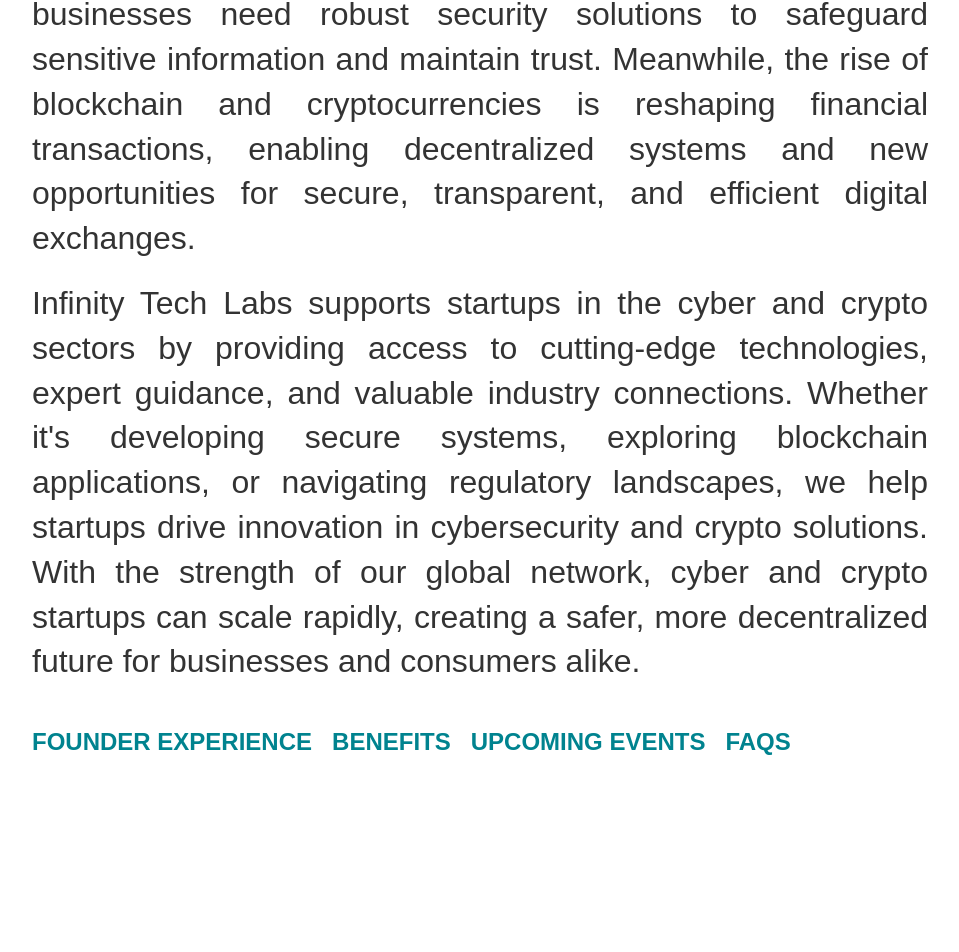
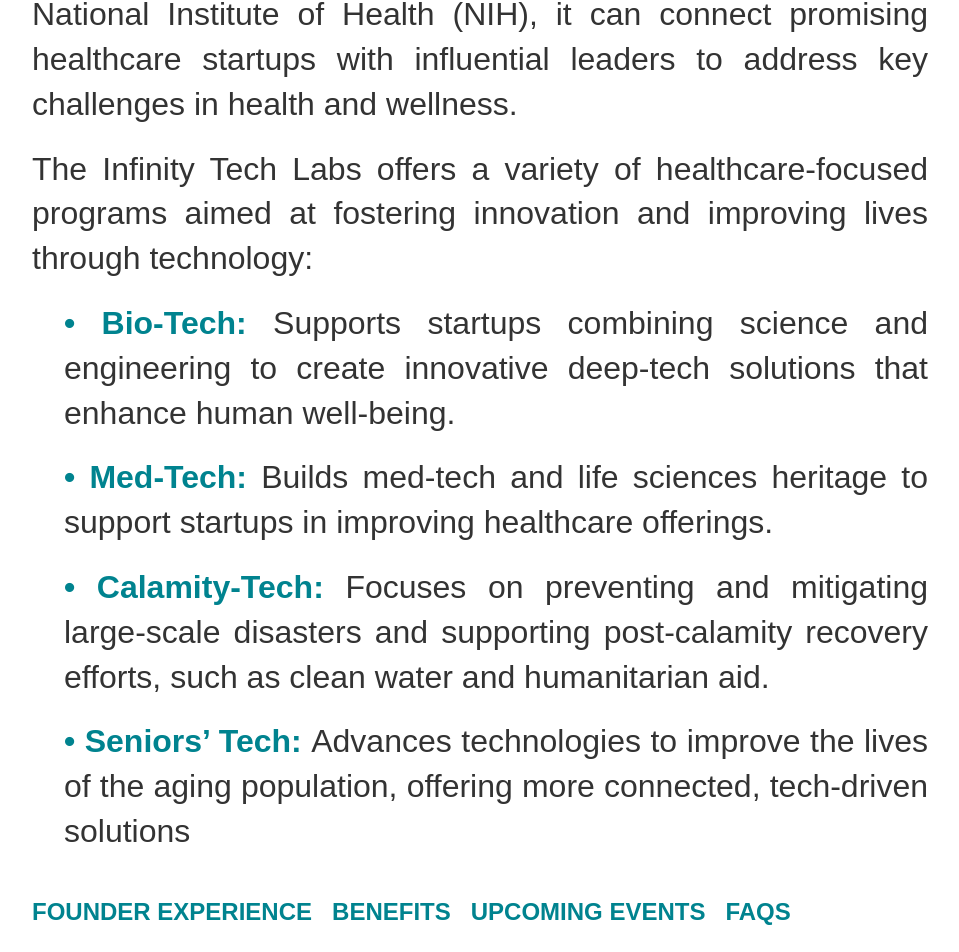
Before and after one commit to FaseehHayat21/Industry-tech-labs-4.0, a React (Vite) app: page /HealthCare in a window 1280 px wide. Shown: the part 467-1419 px from the top of the page, without its empty margins (160-1119 px from the left). Before the commit the page ends 1267 px from the top, so only its background shows below. Built offline with nearby package versions, Linux system fonts and the light colour scheme; a web font is replaced by a local one.

Commit message:
verticals Completed

```diff
--- a/src/component/Header/Header.jsx
+++ b/src/component/Header/Header.jsx
@@ -112,7 +112,7 @@
             {isDropdownOpen && (
               <ul className="dropdown-menu">
                 <li><Link to="/AiandBigData" className="dropdown-item"><a to="/AiandBigData" >Ai and Big Data</a></Link></li>
-                <li><Link to="/ArAndVr" className="dropdown-item"><a to="/ArAndVr" >Cyber Secuirty</a></Link></li>
+                <li><Link to="/CyberSecurity" className="dropdown-item"><a to="/CyberSecurity" >Cyber Secuirty</a></Link></li>
                 <li><Link to="/Robotics" className="dropdown-item"><a to="/Robotics" >Robotics & Autonmous Systems </a></Link></li>
                 <li><Link to="/ThreeDPrinting" className="dropdown-item"><a to="/ThreeDPrinting">3D Printing</a></Link></li>
                 <li><Link to="/ArAndVr" className="dropdown-item"><a to="/ArAndVr" >AR & VR</a></Link></li>
--- a/src/component/Verticals/BioTechnology/BioTechnology.jsx
+++ b/src/component/Verticals/BioTechnology/BioTechnology.jsx
@@ -5,11 +5,11 @@
   return (
     <section className="founders-section">
       <div className="banner">
-        <h1>Climate Tech</h1>
+        <h1>Biotechnology</h1>
       </div>
       <div className="content">
 
-        <p>Biotechnology is reshaping the boundaries of innovation, enabling breakthroughs
+        <p> <strong>Biotechnology</strong> is reshaping the boundaries of innovation, enabling breakthroughs
         that transform healthcare, agriculture, and environmental sustainability. At Infinity
         Tech Labs, we harness the power of cutting-edge biotechnological solutions to
         address complex challenges, from genetic engineering to bioinformatics. With
--- a/src/component/Verticals/ClimateTech/ClimateTech.jsx
+++ b/src/component/Verticals/ClimateTech/ClimateTech.jsx
@@ -9,7 +9,7 @@
       </div>
       <div className="content">
 
-        <p>Climate tech is at the forefront of addressing the world’s most urgent environmental challenges, from reducing greenhouse gas emissions to enhancing resilience against climate impacts. This sector encompasses a diverse range of innovations, including clean energy solutions, sustainable agriculture practices, carbon capture technologies, and resource-efficient manufacturing. Companies and startups within the climate tech field are pioneering advancements that are essential for achieving a low-carbon, sustainable future.</p>
+        <p><strong>Climate tech</strong> is at the forefront of addressing the world’s most urgent environmental challenges, from reducing greenhouse gas emissions to enhancing resilience against climate impacts. This sector encompasses a diverse range of innovations, including clean energy solutions, sustainable agriculture practices, carbon capture technologies, and resource-efficient manufacturing. Companies and startups within the climate tech field are pioneering advancements that are essential for achieving a low-carbon, sustainable future.</p>
         <p>
         Infinity Tech Labs is committed to supporting climate tech entrepreneurs who are tackling these complex issues. Through our Innovation Network, we provide startups with access to critical resources, mentorship, and collaboration opportunities. Our goal is to empower visionary teams to accelerate their impact and bring scalable solutions to market, ultimately contributing to a healthier planet and a sustainable economy."
         </p>
--- a/src/component/Verticals/DualUse/DualUse.jsx
+++ b/src/component/Verticals/DualUse/DualUse.jsx
@@ -9,7 +9,7 @@
       </div>
       <div className="content">
 
-        <p>Dual-use technology encompasses innovations that serve both civilian and defense applications, creating versatile solutions that can enhance public welfare while also strengthening security. This field includes advancements in areas like cybersecurity, artificial intelligence, autonomous systems, and communication technologies, which have broad applications in everything from public infrastructure to national defense. Dual-use technology bridges the gap between commercial and defense sectors, allowing for innovations that can be adapted for a range of purposes.</p>
+        <p><strong>Dual-use</strong> technology encompasses innovations that serve both civilian and defense applications, creating versatile solutions that can enhance public welfare while also strengthening security. This field includes advancements in areas like cybersecurity, artificial intelligence, autonomous systems, and communication technologies, which have broad applications in everything from public infrastructure to national defense. Dual-use technology bridges the gap between commercial and defense sectors, allowing for innovations that can be adapted for a range of purposes.</p>
         <p>
         Infinity Tech Labs actively supports companies developing dual-use technologies, recognizing their potential to drive progress across multiple industries. By providing strategic guidance, access to funding, and networking opportunities, we empower entrepreneurs to bring transformative, adaptable solutions to the market. Through our network, these innovators are able to address critical needs across both public and private sectors, fostering resilience and security in an increasingly interconnected world."
         </p>
--- a/src/component/Verticals/HealthCare/HealthCare.css
+++ b/src/component/Verticals/HealthCare/HealthCare.css
@@ -56,3 +56,7 @@
   .links a:hover {
     color: #005f6a; /* Darker shade on hover */
   }
+
+  li{
+    list-style: none;
+  }
--- a/src/component/Verticals/HealthCare/HealthCare.jsx
+++ b/src/component/Verticals/HealthCare/HealthCare.jsx
@@ -10,10 +10,17 @@
       </div>
       <div className="content">
 
-        <p><strong>Cybersecurity and cryptography</strong> are at the forefront of the digital revolution, addressing critical issues in data protection and financial systems. As cyber threats grow in complexity, businesses need robust security solutions to safeguard sensitive information and maintain trust. Meanwhile, the rise of blockchain and cryptocurrencies is reshaping financial transactions, enabling decentralized systems and new opportunities for secure, transparent, and efficient digital exchanges.</p>
+        <p> The Infinity Tech Labs <strong>Healthcare</strong>community brings together experts from diverse fields to drive innovation in healthcare through entrepreneurship. In partnership with organizations like National Institute of Health (NIH), it can connect promising healthcare startups with influential leaders to address key challenges in health and wellness.</p>
         <p>
-        Infinity Tech Labs supports startups in the cyber and crypto sectors by providing access to cutting-edge technologies, expert guidance, and valuable industry connections. Whether it's developing secure systems, exploring blockchain applications, or navigating regulatory landscapes, we help startups drive innovation in cybersecurity and crypto solutions. With the strength of our global network, cyber and crypto startups can scale rapidly, creating a safer, more decentralized future for businesses and consumers alike.
+        The Infinity Tech Labs offers a variety of healthcare-focused programs aimed at fostering innovation and improving lives through technology:
         </p>
+        <ul>
+          <li> <p><strong>•	Bio-Tech: </strong> Supports startups combining science and engineering to create innovative deep-tech solutions that enhance human well-being.</p></li>
+          <li> <p><strong>•	Med-Tech: </strong> Builds med-tech and life sciences heritage to support startups in improving healthcare offerings.</p></li>
+          <li> <p><strong>•	Calamity-Tech:  </strong> Focuses on preventing and mitigating large-scale disasters and supporting post-calamity recovery efforts, such as clean water and humanitarian aid.</p></li>
+          <li> <p><strong>•	Seniors’ Tech: </strong> Advances technologies to improve the lives of the aging population, offering more connected, tech-driven solutions</p></li>
+
+        </ul>
       </div>
       <div className="links">
         <a href="#experience">Founder Experience</a>
--- a/src/component/Verticals/ThreeDPrinting/ThreeDprinting.jsx
+++ b/src/component/Verticals/ThreeDPrinting/ThreeDprinting.jsx
@@ -6,13 +6,13 @@
   return (
     <section className="founders-section">
       <div className="banner">
-        <h1>Sustainable Food Systems</h1>
+        <h1>3D Printing</h1>
       </div>
       <div className="content">
 
-        <p>The food value chain is responsible for 25-30% of global greenhouse gas emissions, and climate change is increasingly impacting food security worldwide. Addressing these challenges requires innovation across the entire chain, from production and transportation to minimizing food waste. By improving efficiency in these areas, it’s possible to reduce emissions and contribute to feeding an estimated global population of 9 billion by 2050.</p>
+        <p><strong>3D Printing</strong> is transforming the manufacturing and design landscapes by enabling rapid prototyping, customization, and on-demand production. This technology allows businesses to create intricate, high-quality products with greater efficiency and reduced costs, making it a game-changer in industries such as automotive, healthcare, aerospace, and consumer goods.</p>
         <p>
-        Infinity Tech Labs is collaborating with leading food corporations to accelerate startups that are driving transformative change in the food industry. Through these partnerships, we foster growth and empower impactful solutions aimed at creating a sustainable, resilient food system for the future.
+        Startups in the 3D printing space can leverage our resources at Infinity Tech Labs to accelerate innovation. From prototyping to production, we provide access to cutting-edge technologies, expert mentorship, and strategic partnerships that help businesses push the boundaries of what’s possible. With the support of our network, 3D printing startups can scale faster and drive impactful change across industries
         </p>
       </div>
       <div className="links">
```
